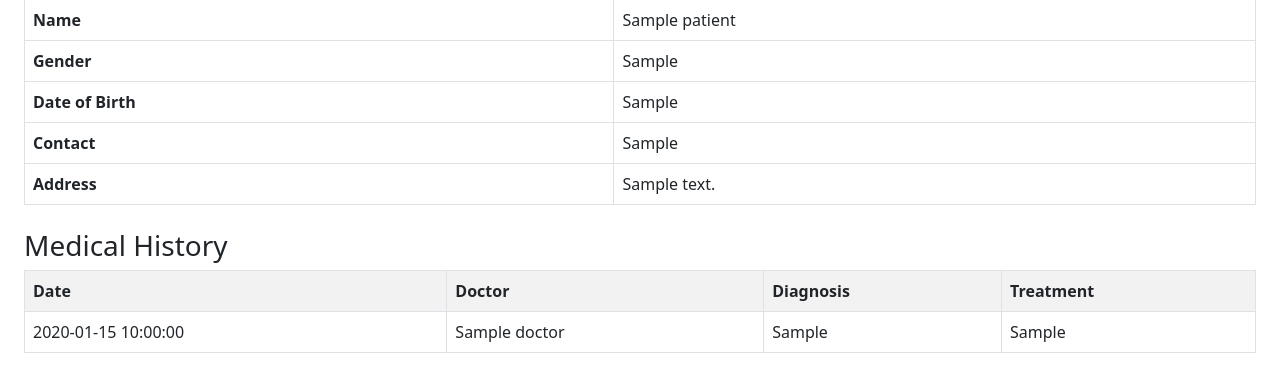
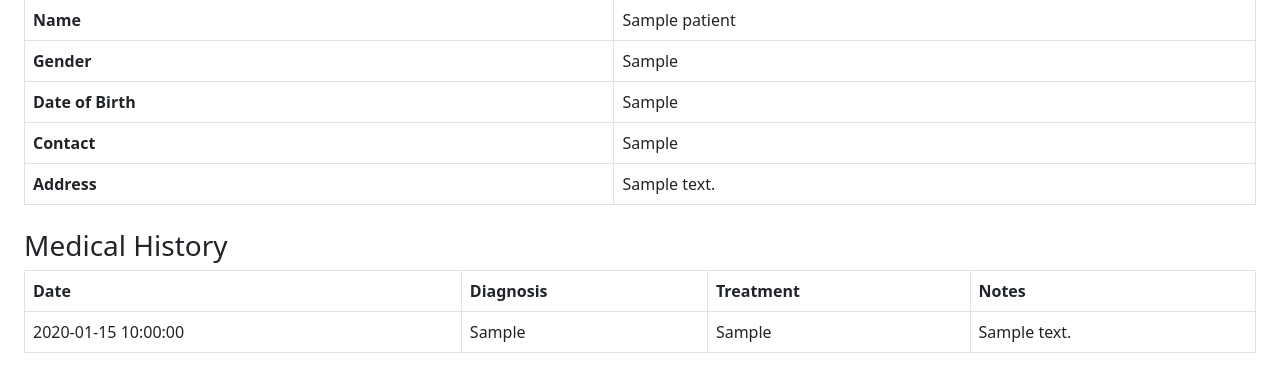
Before and after one commit to Rexsteve/Hospital-Management-Information-System, a PHP site: page /patients/view.php?id=1 in a window 1280 px wide. Shown: the part 121-513 px from the top of the page. Run offline with PHP 8.4, Linux system fonts and the light colour scheme; the visitor is signed in with stand-in values (Sample User, id 1); tables that the repository leaves empty or names only in its code hold one stand-in row (values such as "Sample post").

Commit message:
Fixed patient medical history retrieval using appointment-consultation relationship

```diff
--- a/patients/view.php
+++ b/patients/view.php
@@ -19,11 +19,16 @@ $patient = $conn->query("SELECT * FROM patient WHERE patient_id=$patient_id")->f
 
 /* Get Medical History (Consultations) */
 $history = $conn->query("
-    SELECT c.*, d.name AS doctor_name
-    FROM consultation c
-    LEFT JOIN doctor d ON c.doctor_id = d.doctor_id
-    WHERE c.patient_id = $patient_id
-    ORDER BY c.date DESC
+SELECT
+    c.consultation_id,
+    c.diagnosis,
+    c.treatment,
+    c.notes,
+    c.consultation_date
+FROM consultation c
+JOIN appointment a ON c.appointment_id = a.appointment_id
+WHERE a.patient_id = $patient_id
+ORDER BY c.consultation_date DESC
 ");
 ?>
 
@@ -69,13 +74,13 @@ $history = $conn->query("
 
 <h3 class="mt-4">Medical History</h3>
 
-<table class="table table-striped table-bordered">
+<table class="table table-bordered">
 
 <tr>
 <th>Date</th>
-<th>Doctor</th>
 <th>Diagnosis</th>
 <th>Treatment</th>
+<th>Notes</th>
 </tr>
 
 <?php if($history->num_rows > 0): ?>
@@ -83,10 +88,10 @@ $history = $conn->query("
 <?php while($row = $history->fetch_assoc()): ?>
 
 <tr>
-<td><?= $row['date']; ?></td>
-<td><?= $row['doctor_name']; ?></td>
+<td><?= $row['consultation_date']; ?></td>
 <td><?= $row['diagnosis']; ?></td>
 <td><?= $row['treatment']; ?></td>
+<td><?= $row['notes']; ?></td>
 </tr>
 
 <?php endwhile; ?>
```
